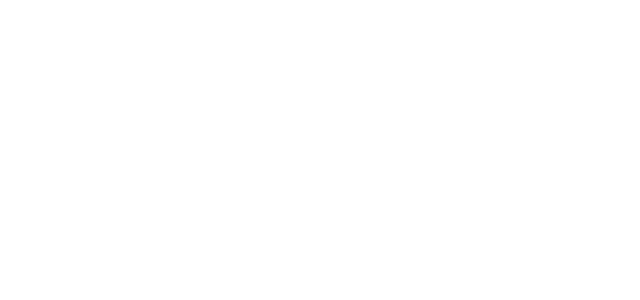
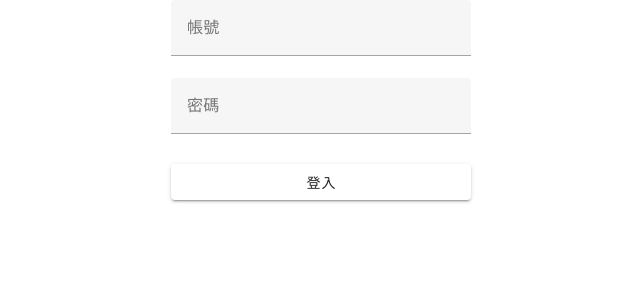
Before and after one commit to kkkaychen/memory_vue, a Nuxt app: page /admin/login in a window 1280 px wide. Before the commit this address had no page. Shown: the top 300 px of the page, without its empty margins (319-959 px from the left). Built offline with nearby package versions, Linux system fonts and the light colour scheme.

Commit message:
feat:登入

```diff
--- /dev/null
+++ b/pages/admin/login.vue
@@ -0,0 +1,51 @@
+<template>
+    <v-sheet class="mx-auto" width="300">
+      <v-form fast-fail @submit.prevent="login">
+        <v-text-field
+          v-model="userName"
+          :rules="userName"
+          label="帳號"
+        ></v-text-field>
+
+        <v-text-field
+          v-model="password"
+          :rules="password"
+          label="密碼"
+        ></v-text-field>
+
+        <v-btn class="mt-2" type="submit" block>登入</v-btn>
+      </v-form>
+    </v-sheet>
+  </template>
+<script setup>
+import { ref } from 'vue';
+import axios from 'axios'
+import { useRouter } from 'vue-router';
+import { useCookie } from '#app';  // 使用 Nuxt 3 提供的 useCookie
+
+// 定義狀態
+const userName = ref('');
+const password = ref('');
+const router = useRouter();
+const tokenCookie = useCookie('jwt_token');  // 定義一個名為 jwt_token 的 Cookie
+
+// 登入邏輯
+const login = async () => {
+  try {
+    const response = await axios.post('http://localhost:8080/auth/generateToken', {
+      userName: userName.value,
+      password: password.value
+    });
+
+    // 從響應中獲取 JWT Token
+    const token = response.data.jwt
+
+    tokenCookie.value = token
+    // 成功登錄後跳轉到 /admin/dashboard
+    router.push('/admin/dashbord');
+  } catch (error) {
+    console.error("Login failed:", error);
+    router.push('/admin/login');
+  }
+};
+</script>
```
Also changed, not shown: middleware/auth.global.ts (added, +15 -0 lines), components/header.vue (line endings or trailing spaces).
